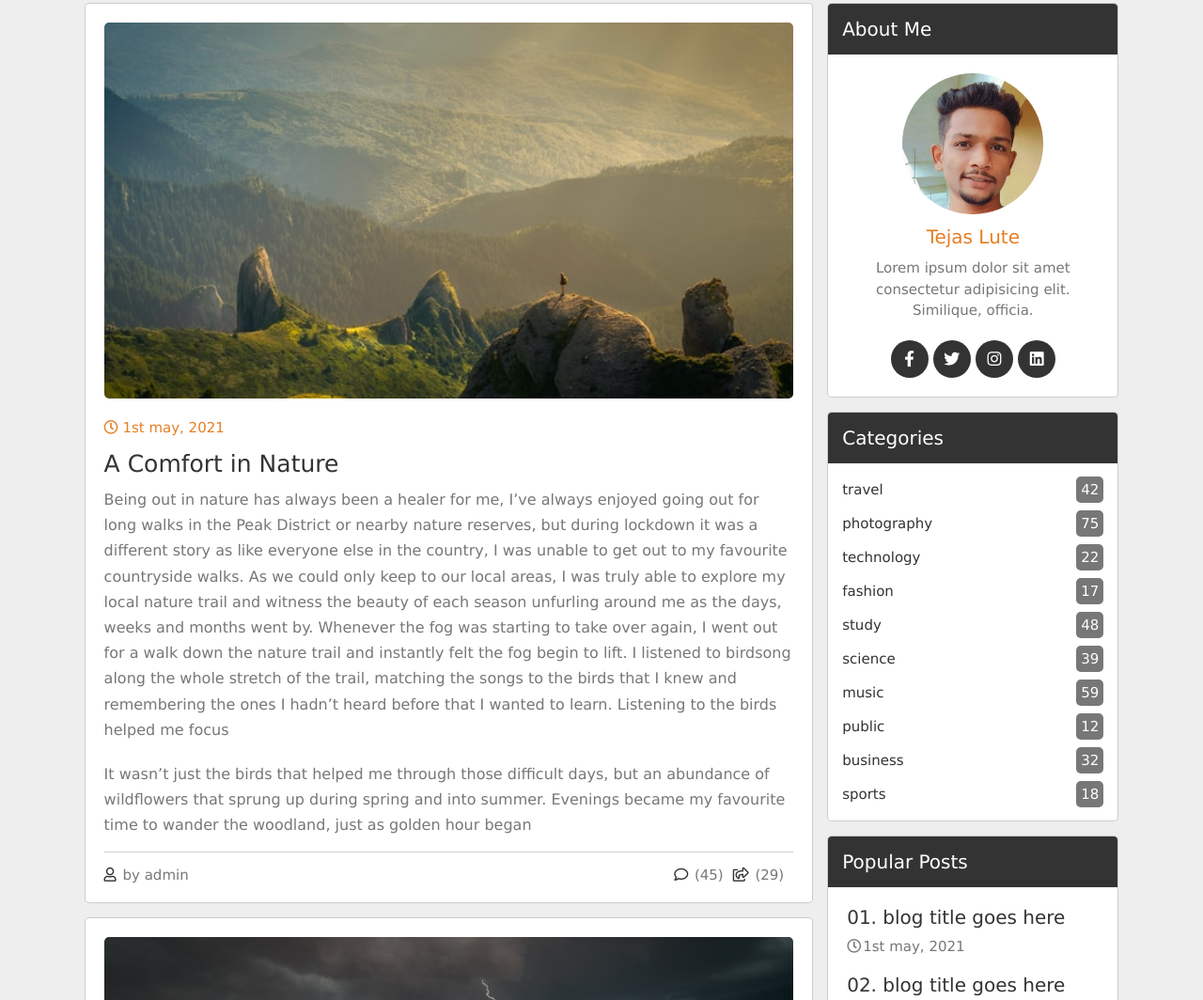
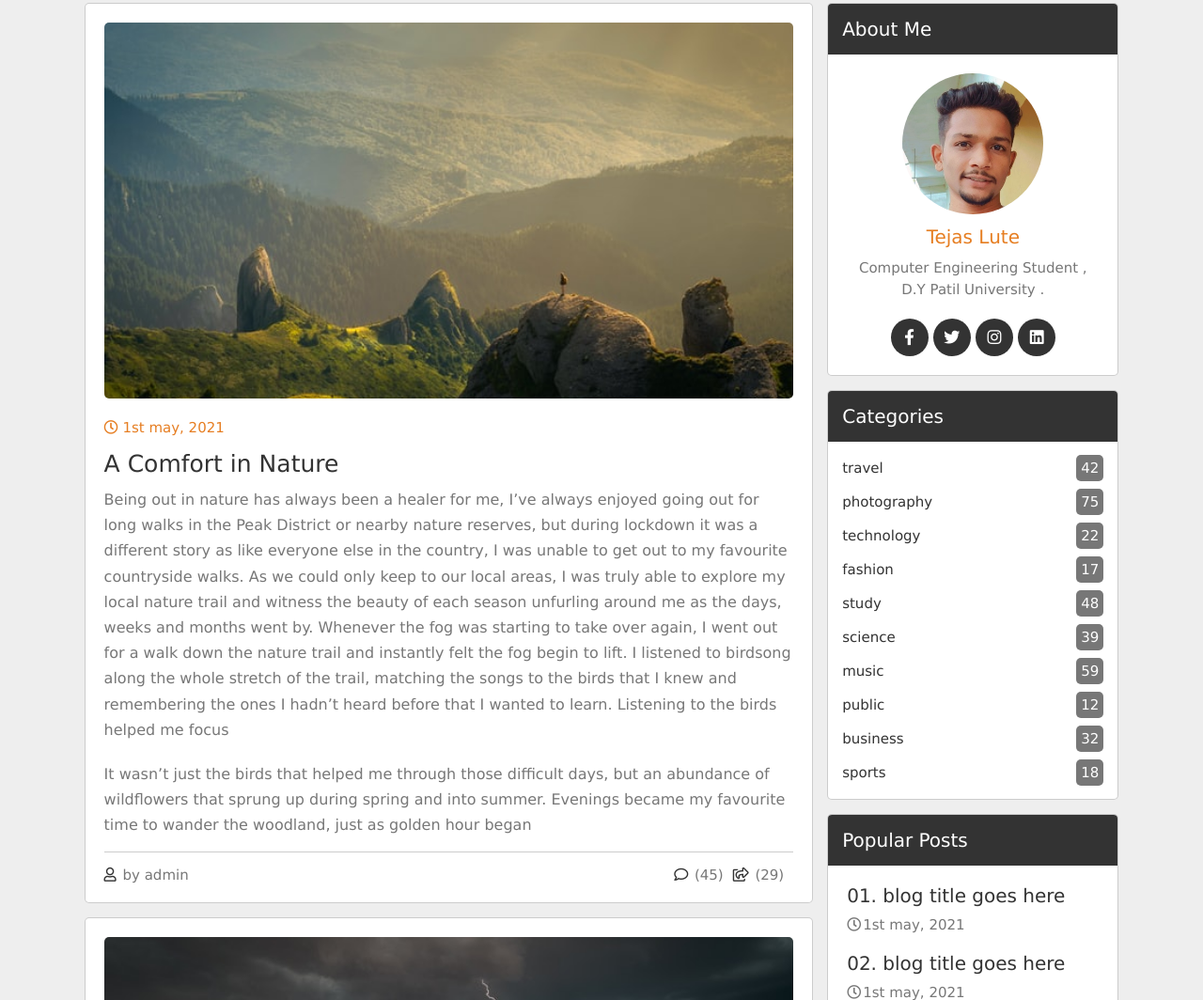
Before and after one commit to tejaslute/BLOGGER_WEBSITE, a plain HTML site: page index.html in a window 1280 px wide. Shown: the part 657-1721 px from the top of the page at 94% size. Drawn offline with Linux system fonts and the light colour scheme.

Commit message:
Update index.html

```diff
--- a/index.html
+++ b/index.html
@@ -186,7 +186,7 @@
                 <div class="about">
                     <img src="images/user5.jpeg" alt="">
                     <h3>Tejas Lute</h3>
-                    <p>Lorem ipsum dolor sit amet consectetur adipisicing elit. Similique, officia.</p>
+                    <p>Computer Engineering Student , D.Y Patil University .</p>
                     <div class="follow">
                         <a href="https://www.facebook.com/login.php" class="fab fa-facebook-f"></a>
                         <a href="https://twitter.com/lute_tejas" class="fab fa-twitter"></a>
```
